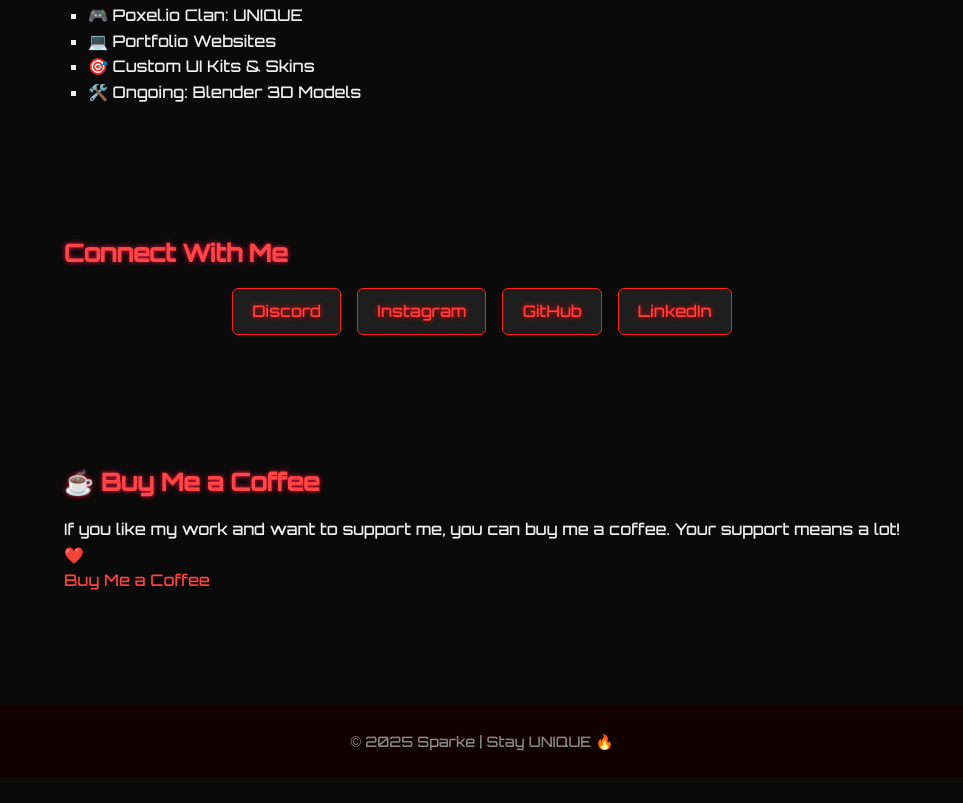
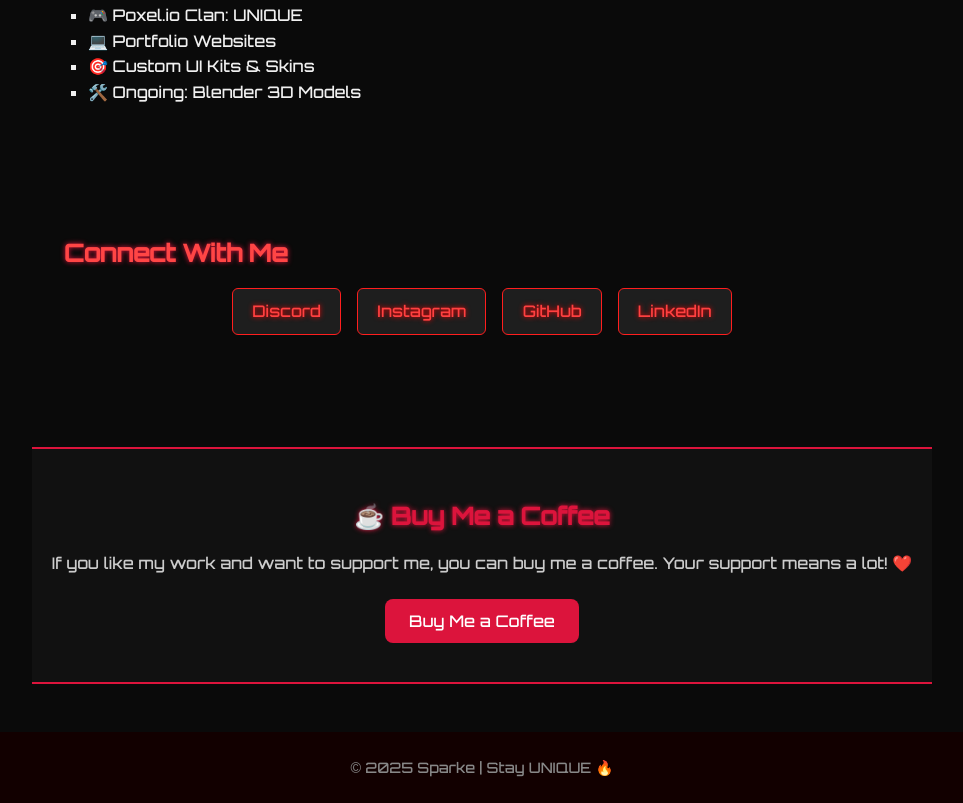
Before and after one commit to SPARKE27/Sparke-page, a plain HTML site: page index.html in a window 1280 px wide. Shown: the part 720-1523 px from the top of the page, without its empty margins (158-1121 px from the left). Before the commit the page ends 1497 px from the top, so only its background shows below. Drawn offline with Linux system fonts and the light colour scheme.

Commit message:
Update styles.css

```diff
--- a/styles.css
+++ b/styles.css
@@ -182,6 +182,39 @@ footer {
   opacity: 0;
   transition: opacity 0.3s ease;
 }
+ .coffee-donation {
+    text-align: center;
+    padding: 3rem 1rem;
+    background: #111;
+    border-top: 2px solid crimson;
+    border-bottom: 2px solid crimson;
+    margin-top: 3rem;
+  }
+
+  .coffee-donation h2 {
+    color: crimson;
+    margin-bottom: 1rem;
+  }
+
+  .coffee-donation p {
+    color: #ccc;
+    margin-bottom: 2rem;
+  }
+
+  .coffee-btn {
+    background-color: crimson;
+    color: white;
+    text-decoration: none;
+    padding: 0.75rem 1.5rem;
+    font-size: 1rem;
+    border-radius: 8px;
+    transition: background 0.3s ease;
+  }
+
+  .coffee-btn:hover {
+    background-color: #a30000;
+  }
+
 
 .music-controls input[type="range"]:hover + .volume-tooltip {
   visibility: visible;
```
